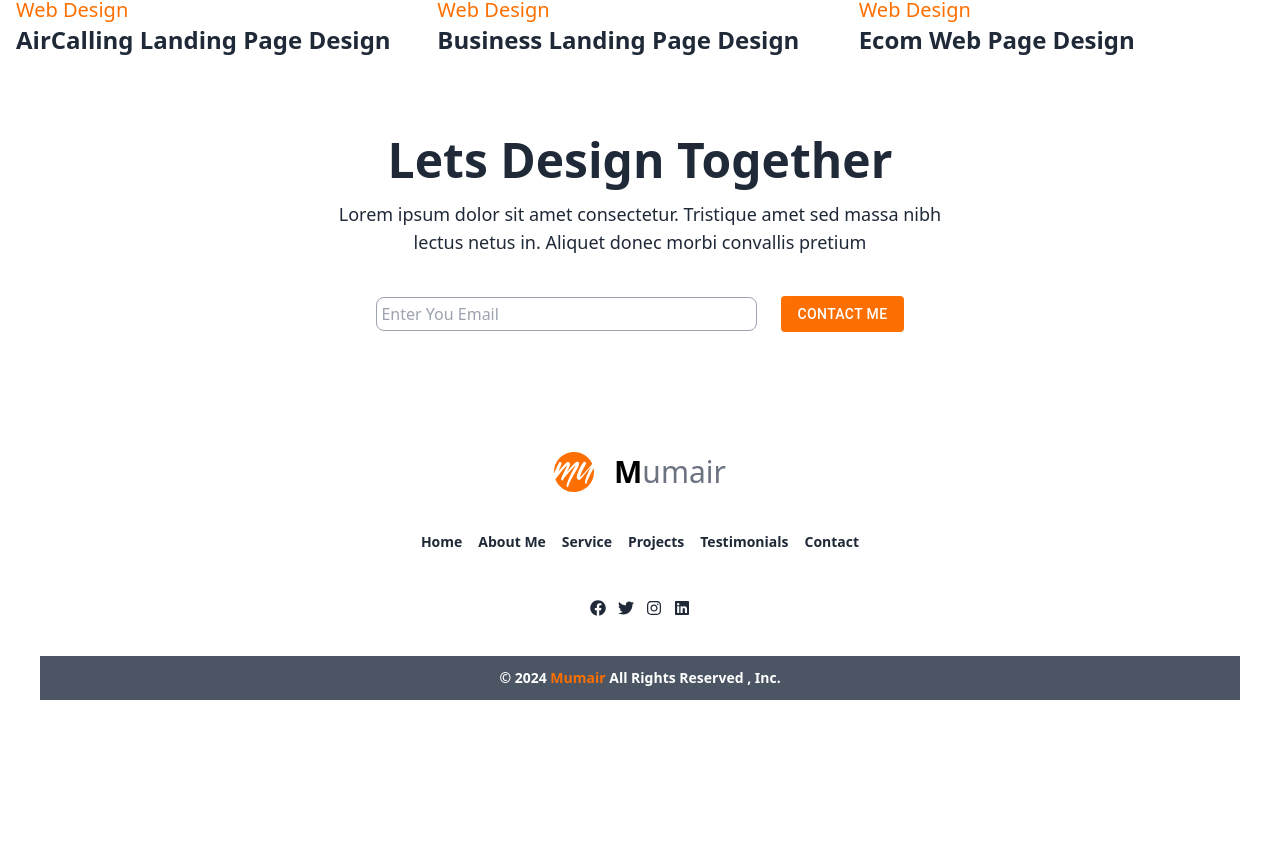
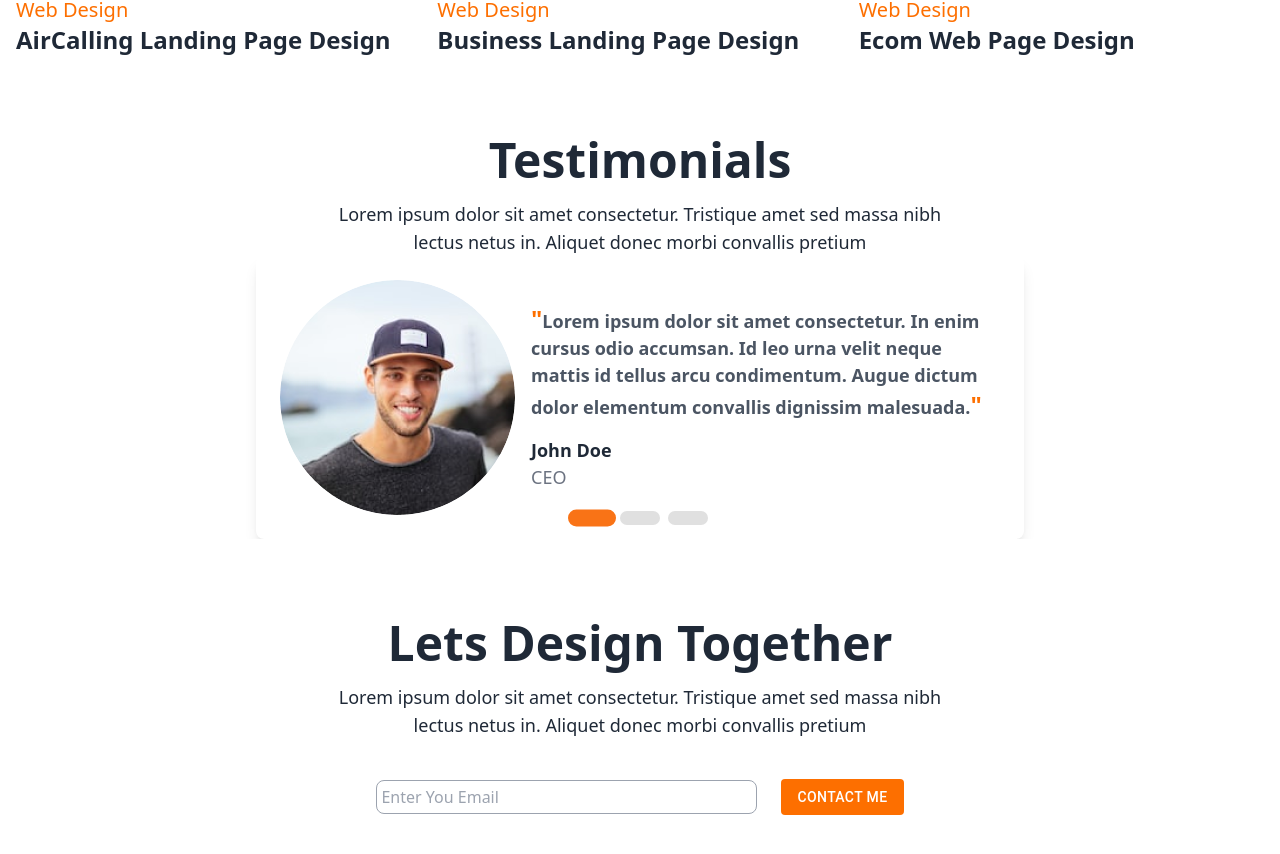
Before and after one commit to linux44gh6/portfolio_task, a React (Vite) app: page / in a window 1280 px wide. Shown: the part 2539-3393 px from the top of the page. Before the commit the page ends 3279 px from the top, so only its background shows below. Built offline with nearby package versions, Linux system fonts and the light colour scheme.

Commit message:
add slider

```diff
--- a/src/App.jsx
+++ b/src/App.jsx
@@ -6,8 +6,8 @@ import Intro from './Compponents/IntroSection/Intro'
 import NavBar from './Compponents/NavBar/NavBar'
 import ProjectSection from './Compponents/ProjectSection/ProjectSection'
 import ServiceSection from './Compponents/ServiceSection/ServiceSection'
+import Testomonials from './Compponents/Testomonials/Testomonials'
 import TogetherDesign from './Compponents/TogetherDesign/TogetherDesign'
-import Slider from './Shared/Slider/Slider'
 function App() {
   return (
     <div className='max-w-[1300px] mx-auto'>
@@ -16,7 +16,7 @@ function App() {
     <AboutSection/>
     <ServiceSection/>
     <ProjectSection/>
-    <Slider/>
+    <Testomonials/>
     <TogetherDesign/>
     <Footer/>
     </div>
--- a/src/Compponents/Testomonials/Testomonials.jsx
+++ b/src/Compponents/Testomonials/Testomonials.jsx
@@ -1,11 +1,13 @@
 import SectionHeader from "../../Shared/imgeDesinge/SectionHeader/SectionHeader";
-
+import Slider from "../../Shared/Slider/Slider";
 const Testomonials = () => {
     return (
         <div className="mt-20">
             <SectionHeader title={"Testimonials"}
             description={"Lorem ipsum dolor sit amet consectetur. Tristique amet sed massa nibh lectus netus in. Aliquet donec morbi convallis pretium"}
             />
+
+            <Slider/>
         </div>
     );
 };
--- a/src/Shared/Slider/Slider.jsx
+++ b/src/Shared/Slider/Slider.jsx
@@ -1,8 +1,93 @@
+// Import Swiper React components
+import { Swiper, SwiperSlide } from "swiper/react";
+// Import Swiper styles
+import "swiper/css";
+import "swiper/css/pagination"; // Import pagination styles
+import person from '../../assets/Ellipse 10.png';
+import "../../Style/CustomTabs.css";
+import { Pagination } from 'swiper/modules';
 
 const Slider = () => {
   return (
     <div>
+      <Swiper
+        modules={[Pagination]}
+        pagination={{ clickable: true }}  // Enable clickable pagination dots
+        className="mySwiper"
+      >
+        {/* Slide 1 */}
+        <SwiperSlide>
+          <div className="flex justify-center">
+            <div className="bg-white shadow-lg rounded-lg p-6 w-[60%] text-center flex items-center gap-4">
+              <img
+                src={person}
+                alt="Person 1"
+                className="rounded-full mx-auto"
+              />
+              <div className="text-left">
+                <p className="text-gray-600 mb-4 font-semibold">
+                  <span className="text-primary text-2xl">"</span>
+                  Lorem ipsum dolor sit amet consectetur. In enim cursus odio
+                  accumsan. Id leo urna velit neque mattis id tellus arcu
+                  condimentum. Augue dictum dolor elementum convallis dignissim malesuada.
+                  <span className="text-primary text-2xl">"</span>
+                </p>
+                <h3 className="font-bold">John Doe</h3>
+                <p className="text-gray-500">CEO</p>
+              </div>
+            </div>
+          </div>
+        </SwiperSlide>
+        <SwiperSlide>
+          <div className="flex justify-center">
+            <div className="bg-white shadow-lg rounded-lg p-6 w-[60%] text-center flex items-center gap-4">
+              <img
+                src={person}
+                alt="Person 1"
+                className="rounded-full mx-auto"
+              />
+              <div className="text-left">
+                <p className="text-gray-600 mb-4 font-semibold">
+                  <span className="text-primary text-2xl">"</span>
+                  Lorem ipsum dolor sit amet consectetur. In enim cursus odio
+                  accumsan. Id leo urna velit neque mattis id tellus arcu
+                  condimentum. Augue dictum dolor elementum convallis dignissim malesuada.
+                  <span className="text-primary text-2xl">"</span>
+                </p>
+                <h3 className="font-bold">John Doe</h3>
+                <p className="text-gray-500">CEO</p>
+              </div>
+            </div>
+          </div>
+        </SwiperSlide>
 
+        {/* Slide 2 */}
+        <SwiperSlide>
+          <div className="flex justify-center">
+            <div className="bg-white shadow-lg rounded-lg p-6 w-[60%] text-center flex items-center gap-4">
+              <img
+                src={person}
+                alt="Person 1"
+                className="rounded-full mx-auto"
+              />
+              <div className="text-left">
+                <p className="text-gray-700 mb-4">
+                  <span className="text-primary text-2xl">"</span>
+                  Lorem ipsum dolor sit amet consectetur. In enim cursus odio
+                  accumsan. Id leo urna velit neque mattis id tellus arcu
+                  condimentum. Augue dictum dolor elementum convallis dignissim malesuada.
+                  <span className="text-primary text-2xl">"</span>
+                </p>
+                <h3 className="font-bold">John Doe</h3>
+                <p className="text-gray-500">CEO</p>
+              </div>
+            </div>
+          </div>
+        </SwiperSlide>
+
+      </Swiper>
+
+      {/* Pagination dots will be automatically handled by Swiper */}
     </div>
   );
 };
--- a/src/Style/CustomTabs.css
+++ b/src/Style/CustomTabs.css
@@ -0,0 +1,34 @@
+
+
+  .swiper {
+    width: 100%;
+    height: 100%;
+  }
+
+  .swiper-slide {
+    text-align: center;
+    font-size: 18px;
+    background: #fff;
+
+
+    display: flex;
+    justify-content: center;
+    align-items: center;
+  }
+
+.swiper-pagination-bullet {
+    background-color: #e0e0e0;
+    width: 40px;
+    height: 14px;
+    border-radius: 15px;
+    opacity: 1;
+    transition: background-color 0.3s ease, transform 0.3s ease;
+  }
+
+  .swiper-pagination-bullet-active {
+    background-color: #f97316;
+    width: 40px;
+    height: 14px;
+    border-radius:15px ;
+    transform: scale(1.2);
+  }
```
